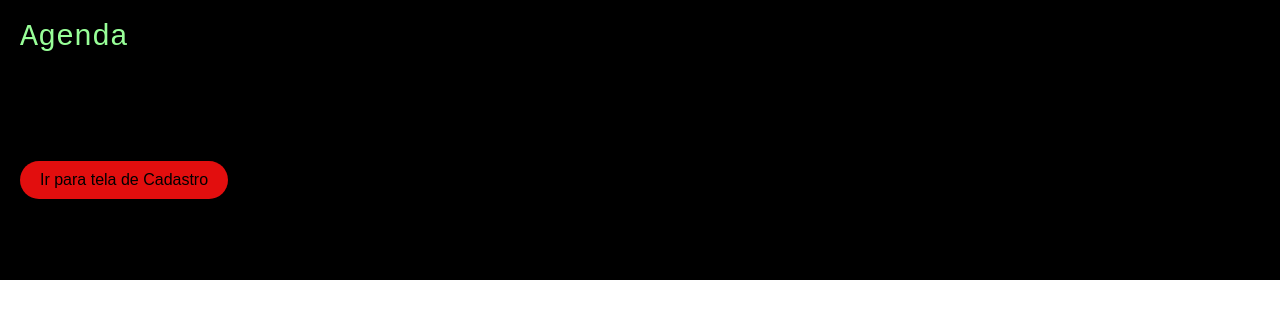
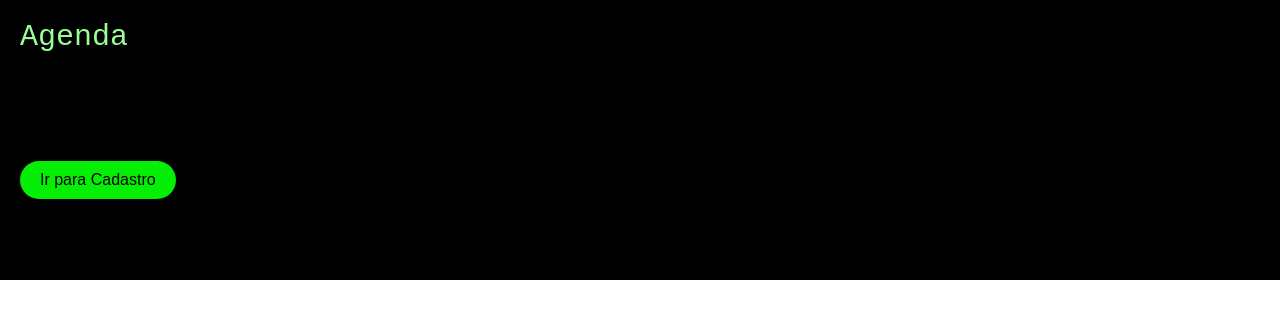
Before and after one commit to PC-Pedro/Comunicacao, a PHP site: page / in a window 1280 px wide. Shown: the top 319 px of the page. Run offline with PHP 8.4, Linux system fonts and the light colour scheme.

Commit message:
#main# Melhora na tela principal

```diff
--- a/index.php
+++ b/index.php
@@ -12,7 +12,7 @@
 
 <div class="container">
     <a href="form.php">
-        <button>Ir para tela de Cadastro</button>
+        <input type="submit" value="Ir para Cadastro">
     </a>
 </div>
 
```
